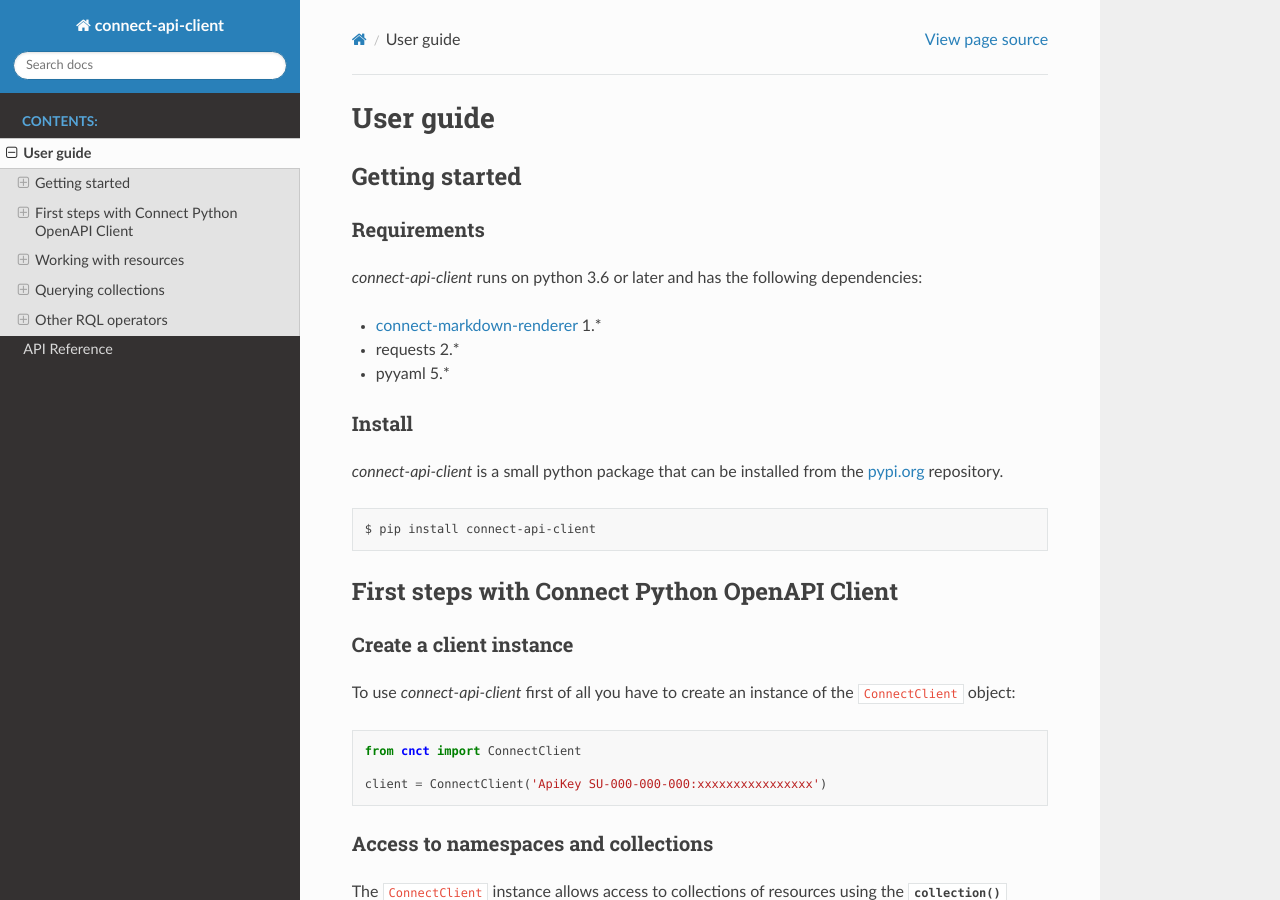
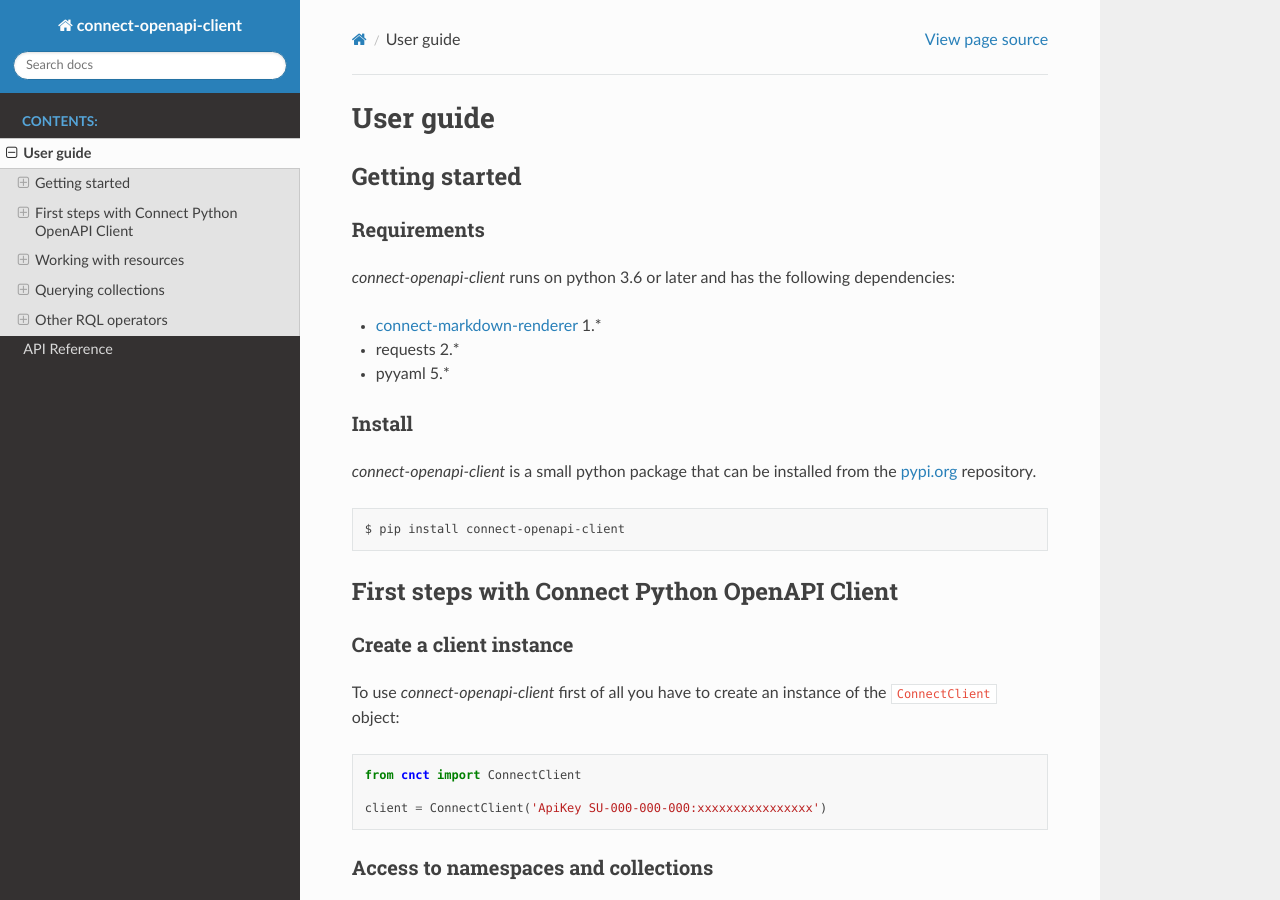
Before and after one commit to cloudblue/connect-python-openapi-client, a Sphinx documentation site: the page built from docs/guide.rst, in a window 1280 px wide and 900 px high. Built offline with Sphinx 7.4.7 and the Read the Docs theme 2.0.0, drawn with Linux system fonts in a browser that asks for light colours; the version number is read from the project's files by our own code.

Commit message:
rename package add token to travis for pypi

```diff
--- a/docs/conf.py
+++ b/docs/conf.py
@@ -10,7 +10,7 @@ sys.path.insert(0, os.path.abspath('..'))
 
 # -- Project information -----------------------------------------------------
 
-project = 'connect-api-client'
+project = 'connect-openapi-client'
 copyright = '{}, CloudBlue Inc.'.format(datetime.now().year)
 author = 'CloudBlue'
 
--- a/docs/guide.rst
+++ b/docs/guide.rst
@@ -9,7 +9,7 @@ Getting started
 Requirements
 ^^^^^^^^^^^^
 
-*connect-api-client* runs on python 3.6 or later and has the following dependencies:
+*connect-openapi-client* runs on python 3.6 or later and has the following dependencies:
 
 * `connect-markdown-renderer <https://github.com/cloudblue/connect-markdown-renderer>`_ 1.*
 * requests 2.*
@@ -19,13 +19,13 @@ Requirements
 Install
 ^^^^^^^
 
-*connect-api-client* is a small python package that can be installed
-from the `pypi.org <https://pypi.org/project/connect-api-client/>`_ repository.
+*connect-openapi-client* is a small python package that can be installed
+from the `pypi.org <https://pypi.org/project/connect-openapi-client/>`_ repository.
 
 
 .. code-block:: sh
 
-    $ pip install connect-api-client
+    $ pip install connect-openapi-client
 
 
 
@@ -35,7 +35,7 @@ First steps with Connect Python OpenAPI Client
 Create a client instance
 ^^^^^^^^^^^^^^^^^^^^^^^^
 
-To use *connect-api-client* first of all you have to create an instance of the ``ConnectClient`` object:
+To use *connect-openapi-client* first of all you have to create an instance of the ``ConnectClient`` object:
 
 .. code-block:: python
 
--- a/docs/index.rst
+++ b/docs/index.rst
@@ -1,4 +1,4 @@
-.. connect-api-client documentation master file, created by
+.. connect-openapi-client documentation master file, created by
    sphinx-quickstart on Tue Oct  6 20:32:26 2020.
    You can adapt this file completely to your liking, but it should at least
    contain the root `toctree` directive.
```
Also changed, not shown: .travis.yml.
